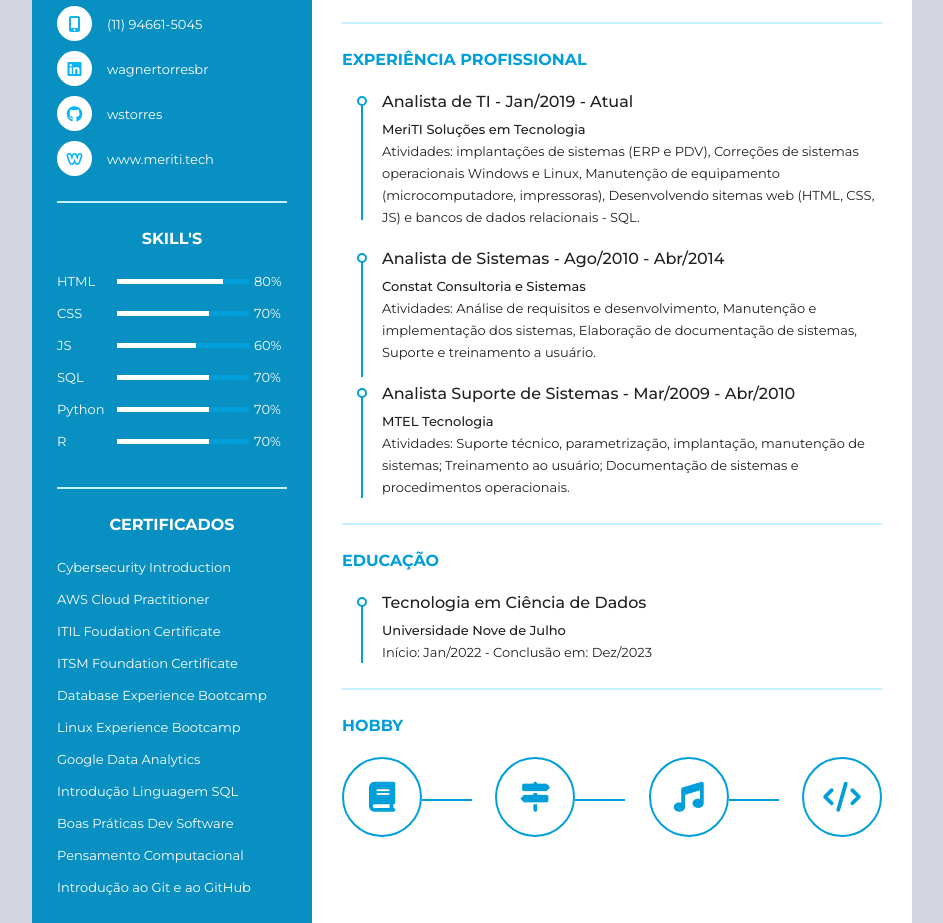
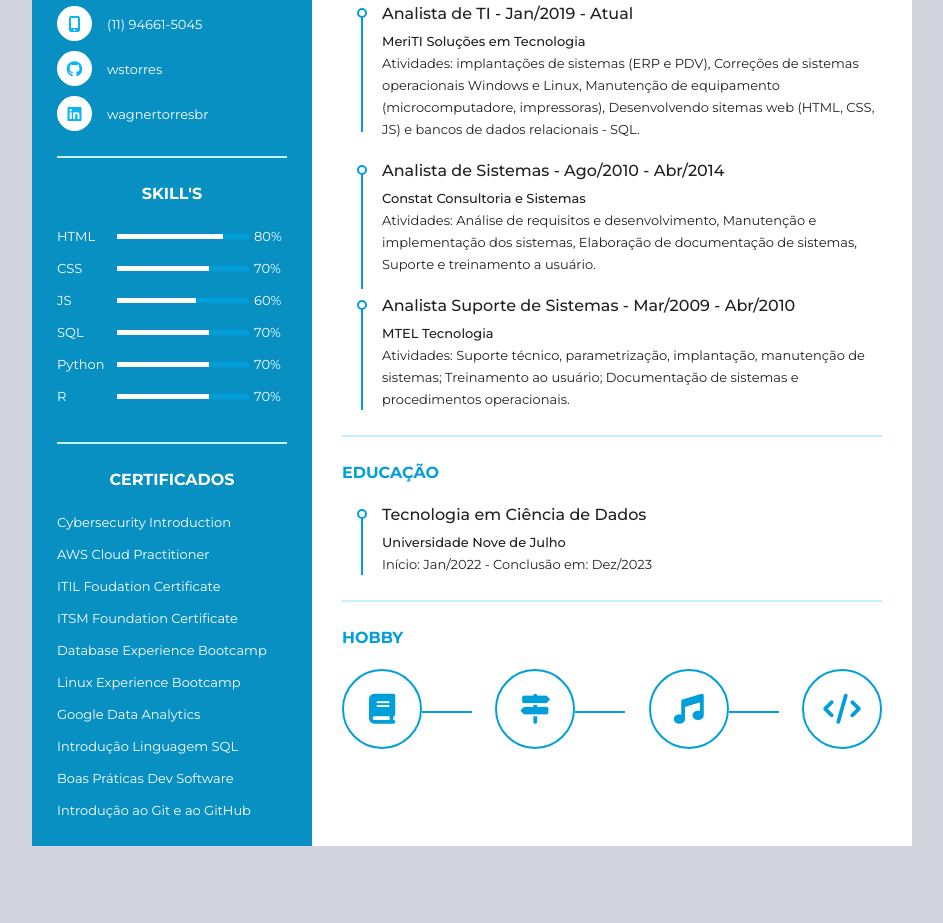
Before and after one commit to wstorres/curriculo-designer, a plain HTML site: page index.html in a window 1280 px wide. Shown: the part 408-1331 px from the top of the page, without its empty margins (168-1111 px from the left). After the commit the page ends 1254 px from the top, so only its background shows below. Drawn offline with Linux system fonts and the light colour scheme.

Commit message:
atualizado index

```diff
--- a/index.html
+++ b/index.html
@@ -43,6 +43,15 @@
              </div>
            </li>
 
+           <li>
+            <div class="icon">
+              <i class="fab fa-github"></i>
+            </div>
+            <div class="data">
+              <div class="data"><p><a href="https://github.com/wstorres/"
+                target="_blank" rel="noopener noreferrer">wstorres</a></p>
+            </div>
+          </li>
 
            <li>
             <div class="icon">
@@ -54,25 +63,10 @@
           </li>
 
 
-          <li>
-            <div class="icon">
-              <i class="fab fa-github"></i>
-            </div>
-            <div class="data">
-              <div class="data"><p><a href="https://github.com/wstorres/"
-                target="_blank" rel="noopener noreferrer">wstorres</a></p>
-            </div>
-          </li>
 
 
-           <li>
-             <div class="icon">
-               <i class="fab fa-weebly"></i>
-             </div>
-             <div class="data"><p><a href="https://github.com/wstorres/"
-              target="_blank" rel="noopener noreferrer">www.meriti.tech</a></p>
-              </div>
-           </li>
+
+
          </ul>
        </div>
 
@@ -234,13 +228,6 @@
     </li>
 
 <!--Curso 6-->
-<ul>
-  <li>
-    <div class="data">
-      <p><a href="#"
-        target="_blank" rel="noopener noreferrer">Pensamento Computacional </a></p>
-  </div>
-  </li>
 
   <ul>
     <li>
@@ -285,9 +272,7 @@
             gerenciamento, análise de dados, proteção de dados, linguagens de programação SQL,
             Python e metodologias ágeis Scrum | Kanban.<br/><br/>
 
-            Sou entusiasta de tecnologia, ciência e empreendedorismo. Em constante busca por novas habilidades
-            e conhecimentos. Tenho facilidade de aprendizado, capacidade analítica, censo crítico, comprometido
-            com a ética e pratico o bom relacionamento interpessoal.
+
            <!--Fim do Resumo-->
           </p>
     </div>
```
Also changed, not shown: 1 other file.
